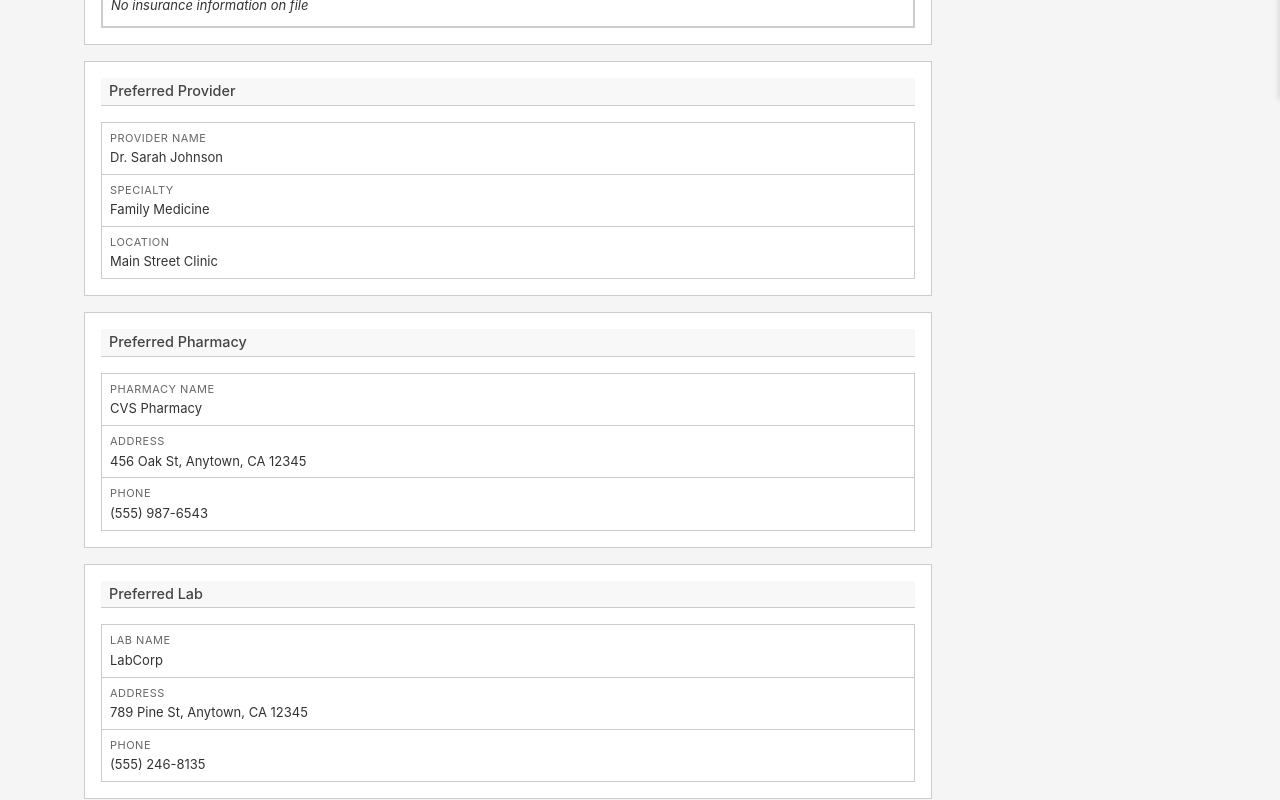
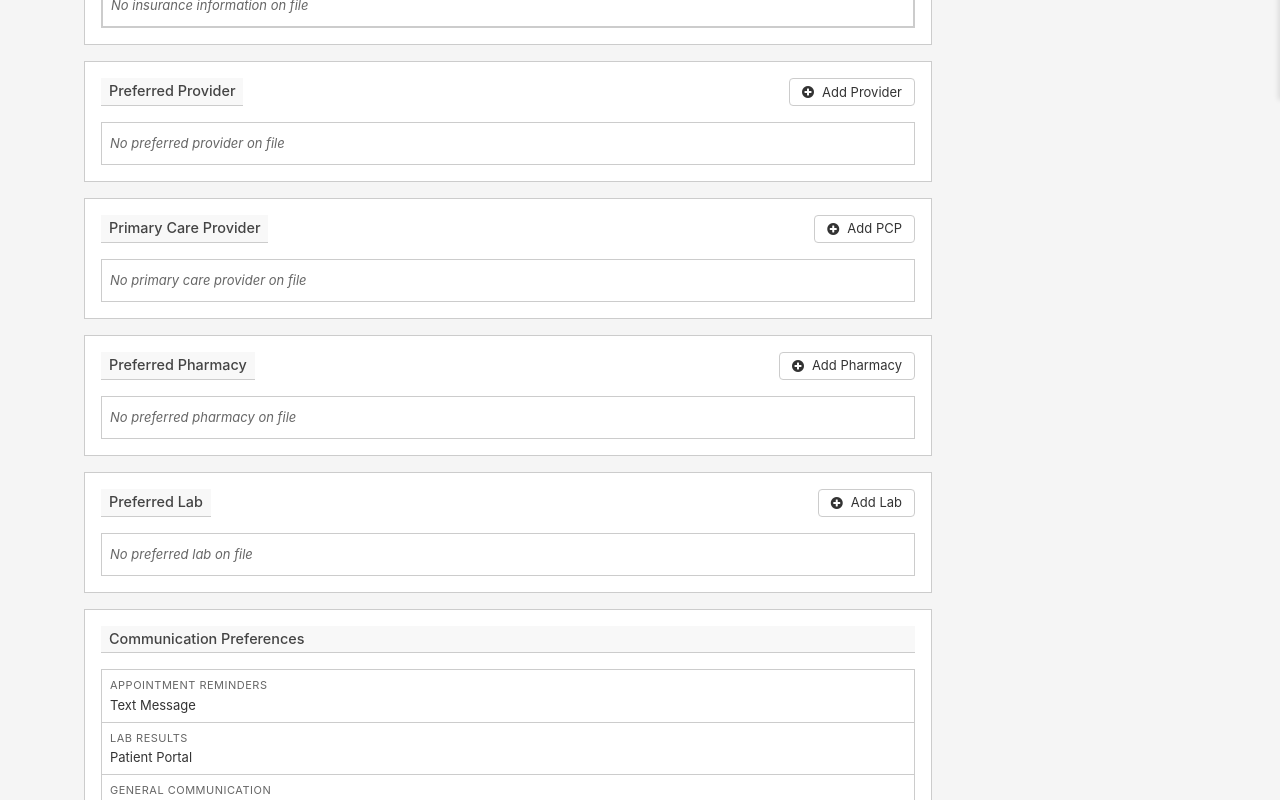
Before and after one commit to ambarc/mock-emr, a Next.js app: page /patients/1/admin in a window 1280 px wide. Shown: the part 700-1500 px from the top of the page. Built offline with nearby package versions, Linux system fonts and the light colour scheme.

Commit message:
admin forms

```diff
--- a/app/globals.css
+++ b/app/globals.css
@@ -1821,3 +1821,42 @@ body {
   border: 1px solid var(--border-color);
   border-radius: 4px;
 }
+
+/* Section Header Styles */
+.section-header {
+  display: flex;
+  justify-content: space-between;
+  align-items: center;
+  margin-bottom: 16px;
+}
+
+.section-header h2 {
+  margin: 0;
+}
+
+.add-btn {
+  display: inline-flex;
+  align-items: center;
+  gap: 8px;
+  height: 28px;
+  padding: 0 12px;
+  background: white;
+  border: 1px solid var(--border-color);
+  border-radius: 4px;
+  font-size: 13px;
+  color: var(--text-primary);
+  cursor: pointer;
+}
+
+.add-btn:hover {
+  background: var(--bg-hover);
+}
+
+.add-btn i {
+  font-size: 14px;
+}
+
+.no-data {
+  color: var(--text-secondary);
+  font-style: italic;
+}
--- a/app/patients/[id]/admin/page.tsx
+++ b/app/patients/[id]/admin/page.tsx
@@ -8,7 +8,7 @@ import { store } from '../../../utils/store';
 import { EMRNav, EMRHeader } from '../../../components/EMRHeader';
 import Link from 'next/link';
 
-type SectionType = 'insurance' | null;
+type SectionType = 'insurance' | 'preferred-provider' | 'primary-care' | 'pharmacy' | 'lab' | null;
 
 type PageProps = {
   params: Promise<{ id: string }>;
@@ -51,6 +51,15 @@ type PatientInfo = {
     specialty: string;
     location: string;
   };
+  primaryCareProvider?: {
+    name: string;
+    npi: string;
+    practice: string;
+    address: string;
+    phone: string;
+    fax: string;
+    lastVisit: string;
+  };
   preferredPharmacy?: {
     name: string;
     address: string;
@@ -74,13 +83,7 @@ export default function AdminPage({ params }: PageProps) {
   const [activeSection, setActiveSection] = useState<SectionType>(null);
   const [insuranceInfo, setInsuranceInfo] = useState<InsuranceInfo[]>([]);
 
-  // Load insurance information
-  useEffect(() => {
-    const patientInsurance = store.getPatientInsurance(patientId);
-    setInsuranceInfo(patientInsurance);
-  }, [patientId]);
-
-  // In a real app, this would be fetched from an API
+  // Basic patient info only
   const patientInfo: PatientInfo = {
     firstName: "John",
     lastName: "Doe",
@@ -96,21 +99,6 @@ export default function AdminPage({ params }: PageProps) {
       home: "(555) 765-4321"
     },
     email: "john.doe@email.com",
-    preferredProvider: {
-      name: "Dr. Sarah Johnson",
-      specialty: "Family Medicine",
-      location: "Main Street Clinic"
-    },
-    preferredPharmacy: {
-      name: "CVS Pharmacy",
-      address: "456 Oak St, Anytown, CA 12345",
-      phone: "(555) 987-6543"
-    },
-    preferredLab: {
-      name: "LabCorp",
-      address: "789 Pine St, Anytown, CA 12345",
-      phone: "(555) 246-8135"
-    },
     communicationPreferences: {
       appointmentReminders: "Text Message",
       labResults: "Patient Portal",
@@ -118,6 +106,12 @@ export default function AdminPage({ params }: PageProps) {
       portal: true
     }
   };
+
+  // Load insurance information
+  useEffect(() => {
+    const patientInsurance = store.getPatientInsurance(patientId);
+    setInsuranceInfo(patientInsurance);
+  }, [patientId]);
 
   const handleSectionClick = (section: SectionType) => {
     setActiveSection(section === activeSection ? null : section);
@@ -134,6 +128,7 @@ export default function AdminPage({ params }: PageProps) {
             setInsuranceInfo(patientInsurance);
           }}
         />;
+      // TODO: Add other section forms
       default:
         return null;
     }
@@ -287,57 +282,155 @@ export default function AdminPage({ params }: PageProps) {
             </section>
 
             <section className="info-section">
+              <div className="section-header">
                 <h2>Preferred Provider</h2>
+                <button
+                  className="add-btn"
+                  onClick={() => handleSectionClick('preferred-provider')}
+                >
+                  <i className="fa fa-plus-circle"></i> Add Provider
+                </button>
+              </div>
+              {patientInfo.preferredProvider ? (
                 <div className="patient-info-grid">
                   <div className="info-group">
                     <label>Provider Name</label>
-                  <div className="info-value">{patientInfo.preferredProvider?.name}</div>
+                    <div className="info-value">{patientInfo.preferredProvider.name}</div>
                   </div>
                   <div className="info-group">
                     <label>Specialty</label>
-                  <div className="info-value">{patientInfo.preferredProvider?.specialty}</div>
+                    <div className="info-value">{patientInfo.preferredProvider.specialty}</div>
                   </div>
                   <div className="info-group">
                     <label>Location</label>
-                  <div className="info-value">{patientInfo.preferredProvider?.location}</div>
+                    <div className="info-value">{patientInfo.preferredProvider.location}</div>
                   </div>
                 </div>
+              ) : (
+                <div className="info-group">
+                  <div className="info-value no-data">No preferred provider on file</div>
+                </div>
+              )}
             </section>
 
             <section className="info-section">
+              <div className="section-header">
+                <h2>Primary Care Provider</h2>
+                <button
+                  className="add-btn"
+                  onClick={() => handleSectionClick('primary-care')}
+                >
+                  <i className="fa fa-plus-circle"></i> Add PCP
+                </button>
+              </div>
+              {patientInfo.primaryCareProvider ? (
+                <div className="patient-info-grid">
+                  <div className="info-group">
+                    <label>Provider Name</label>
+                    <div className="info-value">{patientInfo.primaryCareProvider.name}</div>
+                  </div>
+                  <div className="info-group">
+                    <label>NPI</label>
+                    <div className="info-value">{patientInfo.primaryCareProvider.npi}</div>
+                  </div>
+                  <div className="info-group">
+                    <label>Practice</label>
+                    <div className="info-value">{patientInfo.primaryCareProvider.practice}</div>
+                  </div>
+                  <div className="info-group">
+                    <label>Address</label>
+                    <div className="info-value">{patientInfo.primaryCareProvider.address}</div>
+                  </div>
+                  <div className="info-group">
+                    <label>Phone</label>
+                    <div className="info-value">{patientInfo.primaryCareProvider.phone}</div>
+                  </div>
+                  <div className="info-group">
+                    <label>Fax</label>
+                    <div className="info-value">{patientInfo.primaryCareProvider.fax}</div>
+                  </div>
+                  <div className="info-group">
+                    <label>Last Visit</label>
+                    <div className="info-value">
+                      {patientInfo.primaryCareProvider.lastVisit &&
+                        new Date(patientInfo.primaryCareProvider.lastVisit).toLocaleDateString('en-US', {
+                          year: 'numeric',
+                          month: 'short',
+                          day: 'numeric'
+                        })
+                      }
+                    </div>
+                  </div>
+                </div>
+              ) : (
+                <div className="info-group">
+                  <div className="info-value no-data">No primary care provider on file</div>
+                </div>
+              )}
+            </section>
+
+            <section className="info-section">
+              <div className="section-header">
                 <h2>Preferred Pharmacy</h2>
+                <button
+                  className="add-btn"
+                  onClick={() => handleSectionClick('pharmacy')}
+                >
+                  <i className="fa fa-plus-circle"></i> Add Pharmacy
+                </button>
+              </div>
+              {patientInfo.preferredPharmacy ? (
                 <div className="patient-info-grid">
                   <div className="info-group">
                     <label>Pharmacy Name</label>
-                  <div className="info-value">{patientInfo.preferredPharmacy?.name}</div>
+                    <div className="info-value">{patientInfo.preferredPharmacy.name}</div>
                   </div>
                   <div className="info-group">
                     <label>Address</label>
-                  <div className="info-value">{patientInfo.preferredPharmacy?.address}</div>
+                    <div className="info-value">{patientInfo.preferredPharmacy.address}</div>
                   </div>
                   <div className="info-group">
                     <label>Phone</label>
-                  <div className="info-value">{patientInfo.preferredPharmacy?.phone}</div>
+                    <div className="info-value">{patientInfo.preferredPharmacy.phone}</div>
                   </div>
                 </div>
+              ) : (
+                <div className="info-group">
+                  <div className="info-value no-data">No preferred pharmacy on file</div>
+                </div>
+              )}
             </section>
 
             <section className="info-section">
+              <div className="section-header">
                 <h2>Preferred Lab</h2>
+                <button
+                  className="add-btn"
+                  onClick={() => handleSectionClick('lab')}
+                >
+                  <i className="fa fa-plus-circle"></i> Add Lab
+                </button>
+              </div>
+              {patientInfo.preferredLab ? (
                 <div className="patient-info-grid">
                   <div className="info-group">
                     <label>Lab Name</label>
-                  <div className="info-value">{patientInfo.preferredLab?.name}</div>
+                    <div className="info-value">{patientInfo.preferredLab.name}</div>
                   </div>
                   <div className="info-group">
                     <label>Address</label>
-                  <div className="info-value">{patientInfo.preferredLab?.address}</div>
+                    <div className="info-value">{patientInfo.preferredLab.address}</div>
                   </div>
                   <div className="info-group">
                     <label>Phone</label>
-                  <div className="info-value">{patientInfo.preferredLab?.phone}</div>
+                    <div className="info-value">{patientInfo.preferredLab.phone}</div>
                   </div>
                 </div>
+              ) : (
+                <div className="info-group">
+                  <div className="info-value no-data">No preferred lab on file</div>
+                </div>
+              )}
             </section>
 
             <section className="info-section">
@@ -368,7 +461,7 @@ export default function AdminPage({ params }: PageProps) {
       <DetailPanel
         isOpen={activeSection !== null}
         onClose={() => setActiveSection(null)}
-        title={activeSection ? activeSection.charAt(0).toUpperCase() + activeSection.slice(1) : ''}
+        title={activeSection ? activeSection.split('-').map(word => word.charAt(0).toUpperCase() + word.slice(1)).join(' ') : ''}
       >
         {renderSectionContent()}
       </DetailPanel>
```
Lines whose indentation alone changed are shown as unchanged.
